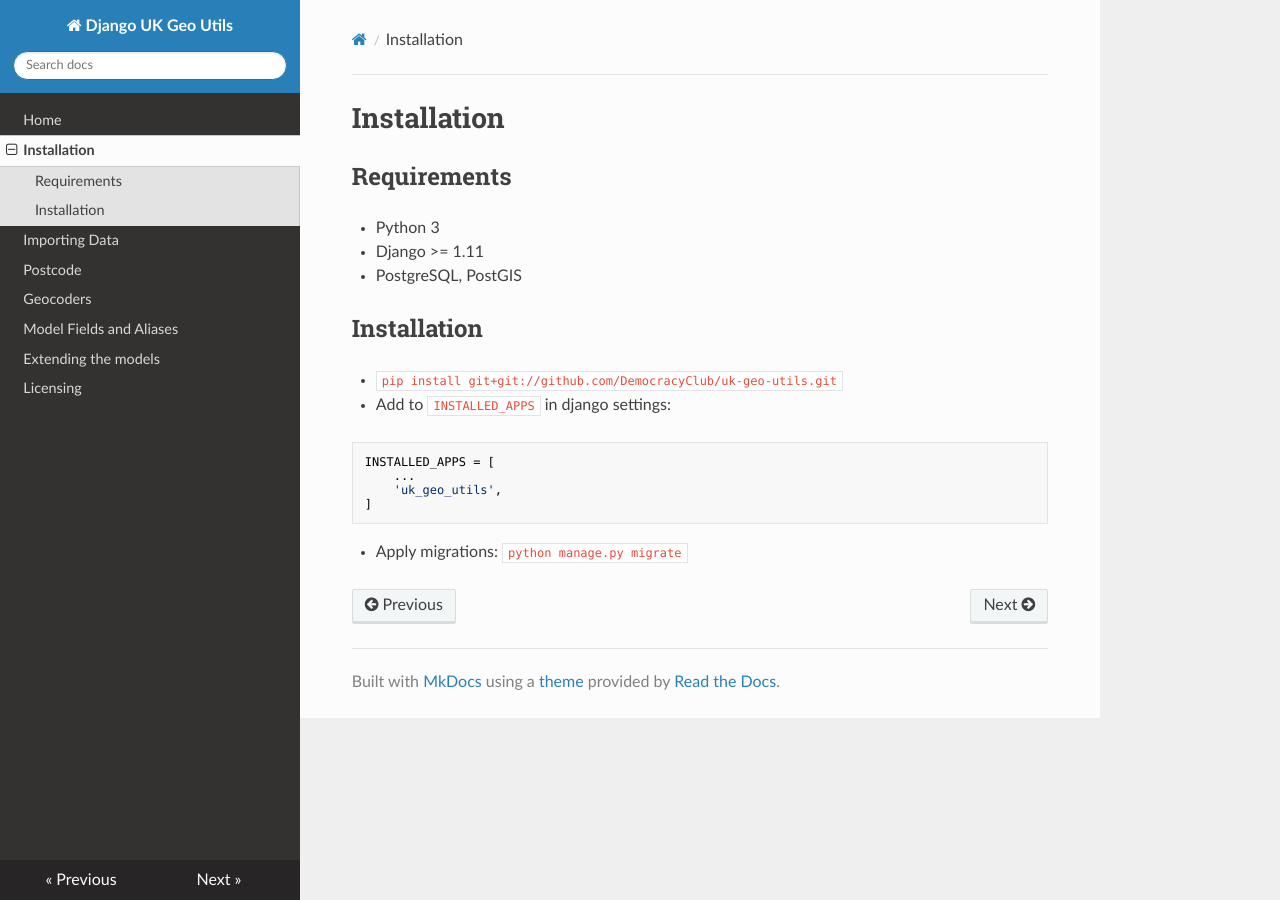
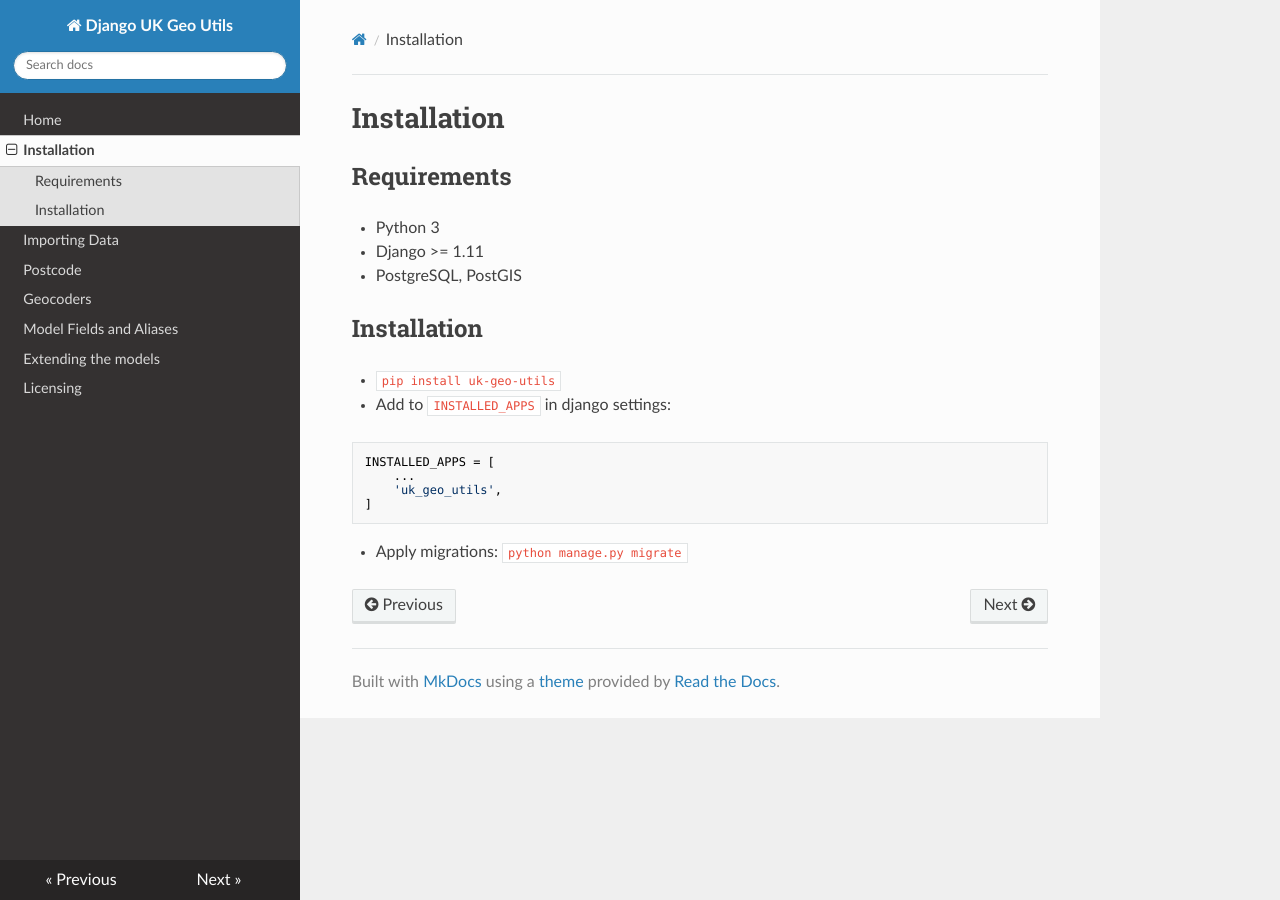
Before and after one commit to dracos/uk-geo-utils, an MkDocs documentation site: the page built from docs/installation.md, in a window 1280 px wide. Built offline with MkDocs 1.6.1, drawn with Linux system fonts in a browser that asks for light colours; nearby versions of some CDN libraries; old or Windows-style settings are respelled for this version of MkDocs.

Commit message:
update install info

````diff
--- a/docs/installation.md
+++ b/docs/installation.md
@@ -8,7 +8,7 @@
 
 ## Installation
 
-* `pip install git+git://github.com/DemocracyClub/uk-geo-utils.git`
+* `pip install uk-geo-utils`
 * Add to `INSTALLED_APPS` in django settings:
 
 ```python
````
